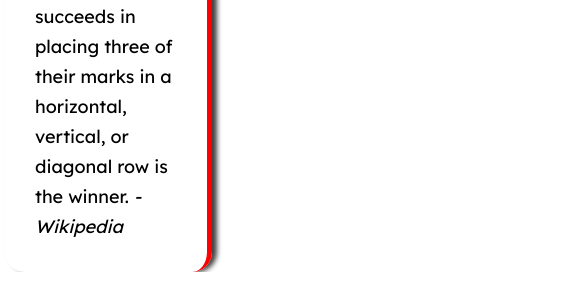
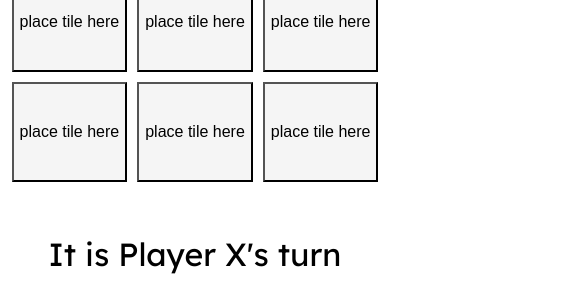
Before and after one commit to Prithvidhar/TicTacToeWebApp, a plain HTML site: page index.html in a window 390 px wide. Shown: the part 684-990 px from the top of the page, 585 px wide, since content can reach past the window. Before the commit the page ends 956 px from the top, so only its background shows below. Drawn offline with Linux system fonts and the light colour scheme.

Commit message:
made mobile view more appealing

```diff
--- a/index.html
+++ b/index.html
@@ -3,7 +3,10 @@
 <head>
     <meta charset="UTF-8">
     <meta http-equiv="X-UA-Compatible" content="IE=edge">
-    <meta name="viewport" content="width=device-width, initial-scale=1.0">
+    <!-- <meta name="viewport" content="width=device-width, initial-scale=1.0"> -->
+    <!-- <meta name="viewport" content="width=device-width,initial-scale=1,maximum-scale=1,user-scalable=no"/> -->
+    <meta name="viewport" content="width=device-width, initial-scale=1.0, user-scalable=no, minimum-scale=1.0, maximum-scale=1.0" />
+
     <title>Tic Tac Toe!</title>
     <link rel="stylesheet" href="style.css">
     <link rel="preconnect" href="https://fonts.googleapis.com">
--- a/style.css
+++ b/style.css
@@ -3,10 +3,13 @@ html{
 }
 body{
     height: 100%;
+    width:auto;
     display:grid;
-    grid-template-columns: 1fr 1fr 1fr;
-    grid-template-rows: 0.5fr 5fr;
+    grid-template-columns: 33.3% 33.3% 33.3%;
+    /* grid-template-columns: repeat(auto-fill, minmax(150px, 1fr)); */
+    grid-template-rows: 90px 5fr;
     margin:0px;
+    gap:20px;
 
 }
 .header
@@ -15,13 +18,14 @@ body{
     box-shadow: 0px 3px 5px 0px rgba(0,0,0,0.75);
     font-family: 'Cinzel', serif;
 
-    grid-column:1/4;
+    grid-column:1/end;
     grid-row:1/1;
 
 }
 .gamearea
 {
     grid-column:2/3;
+    /* grid-column: span 3; */
     grid-row:2/2;
     justify-self: center;
     align-self: center;
@@ -37,7 +41,7 @@ body{
 .tile
 {
     height:100px;
-    width:100px;
+    width:100%;
     background-color: whitesmoke;
     color: black;
     font-size:medium;
@@ -53,21 +57,26 @@ body{
 .turn
 {
     grid-column:3/4;
+    /* grid-column: span 3; */
     grid-row:2/2;
     font-family: 'Lexend', sans-serif;
     font-size: xx-large;
     justify-self: left;
     align-self: center;
+
 }
 article
 {
     grid-column: 1/2;
+    /* grid-column: span 3; */
+    margin-right: 30px;
     grid-row:2/2;
     justify-self: center;
     align-self: center;
     font-family: 'Lexend', sans-serif;
     font-size: large;
     padding: 30px;
+    margin-left:10px;
     line-height: 30px;
     border-right:red 5px solid;
     box-shadow: 5px 0px 5px 0px rgba(0,0,0,0.75);
@@ -75,3 +84,97 @@ article
     border-radius: 20px;
 
 }
+@media (max-width:800px){
+
+    html{
+        height: 100%;
+    }
+    body{
+        height: 100%;
+        width:auto;
+        display:flex;
+        /* grid-template-columns: 33.3% 33.3% 33.3%; */
+        /* grid-template-columns: repeat(auto-fill, minmax(150px, 1fr)); */
+        /* grid-template-rows: 90px 1fr 1fr 1fr; */
+        margin:0px;
+        gap:20px;
+        flex-direction: column;
+
+    }
+    .header
+    {
+        text-align: center;
+        box-shadow: 0px 3px 5px 0px rgba(0,0,0,0.75);
+        font-family: 'Cinzel', serif;
+
+        /* grid-column:1/end; */
+        /* grid-row:1/1; */
+        flex:1;
+
+    }
+    .gamearea
+    {
+        /* grid-column:2/3; */
+        /* grid-column: span 3; */
+        /* grid-row:2/2; */
+        justify-self: center;
+        align-self: center;
+        display:grid;
+        grid-template-columns: 1fr 1fr 1fr;
+        grid-template-rows: 1fr 1fr 1fr;
+        gap:10px;
+        flex:2;
+
+
+
+
+    }
+    .tile
+    {
+        height:100px;
+        width:100%;
+        background-color: whitesmoke;
+        color: black;
+        font-size:medium;
+        cursor: pointer;
+        transition-duration: 0.4s;
+        z-index:0;
+    }
+
+    .tile:hover{
+    background-color: azure;
+    color:blue;
+}
+    .turn
+    {
+        /* grid-column:3/4; */
+        /* grid-column: span 3; */
+        /* grid-row:2/2; */
+        font-family: 'Lexend', sans-serif;
+        font-size: xx-large;
+        justify-self: left;
+        align-self: center;
+        flex:2;
+
+    }
+    article
+    {
+        /* grid-column: 1/2; */
+        /* grid-column: span 3; */
+        margin-right: 30px;
+        /* grid-row:2/2; */
+        justify-self: center;
+        align-self: center;
+        font-family: 'Lexend', sans-serif;
+        font-size: large;
+        padding: 30px;
+        margin-left:10px;
+        line-height: 30px;
+        border-right:red 5px solid;
+        box-shadow: 5px 0px 5px 0px rgba(0,0,0,0.75);
+        margin-left:5px;
+        border-radius: 20px;
+        flex: 2;
+
+    }
+}
```
